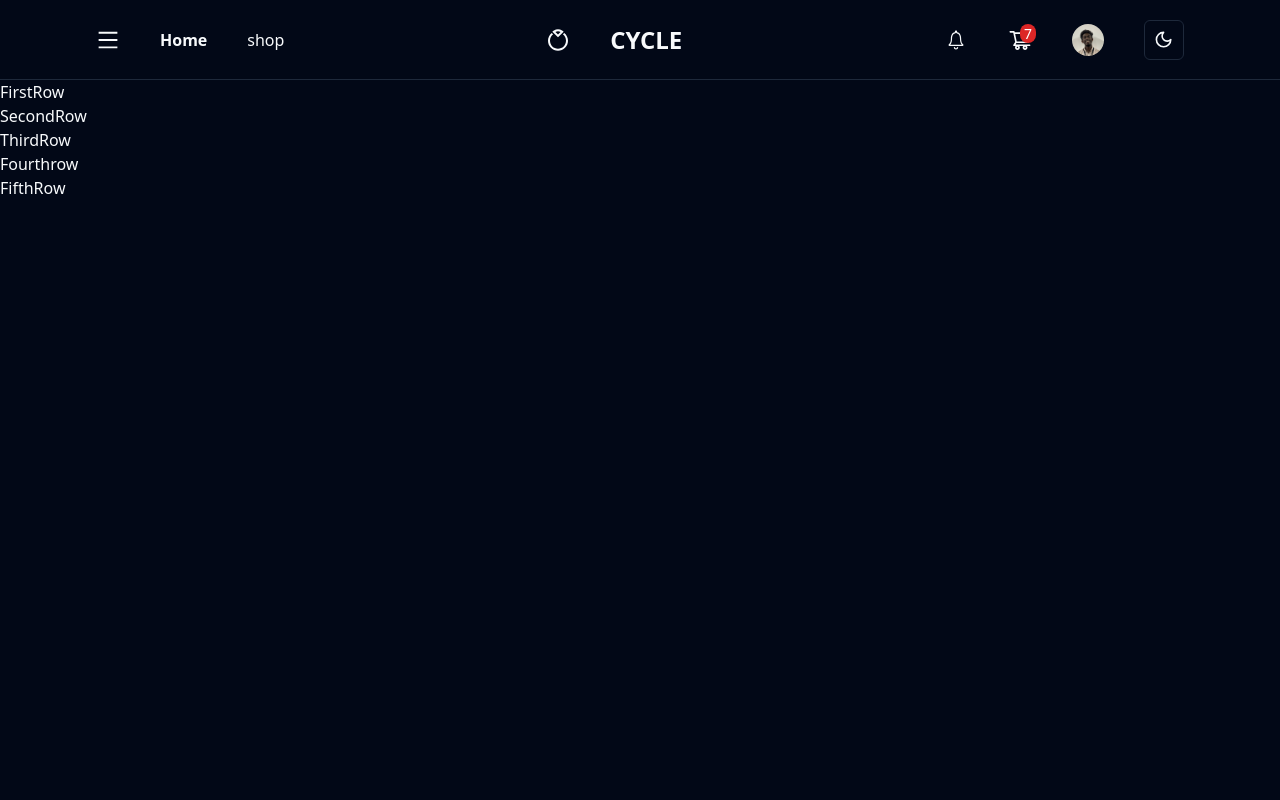
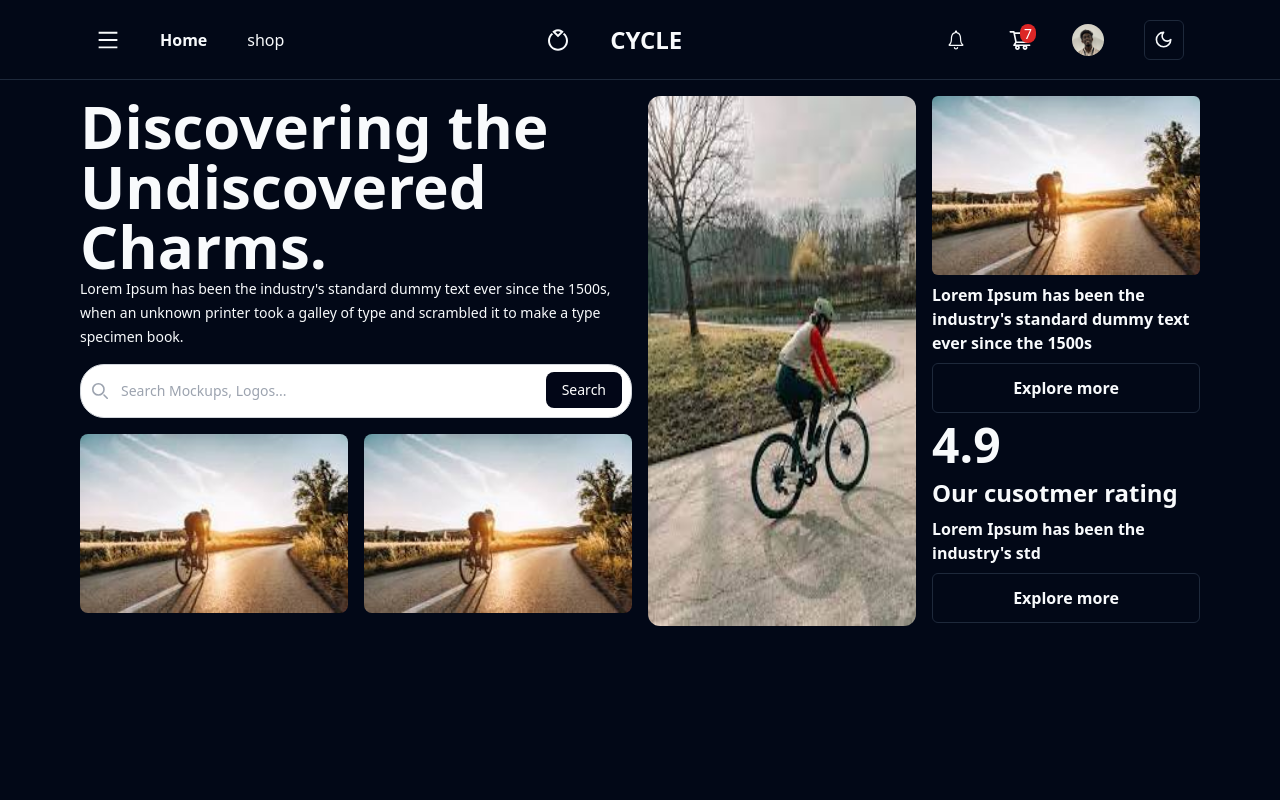
Before and after one commit to safeerep/cycle-shop-client, a React (Vite) app: page / in a window 1280 px wide. Shown: the top 800 px of the page. Built offline with nearby package versions, Linux system fonts and the light colour scheme.

Commit message:
feat: firstrow

```diff
--- a/src/components/FirstRow.tsx
+++ b/src/components/FirstRow.tsx
@@ -1,7 +1,99 @@
 const FirstRow = () => {
   return (
-    <div>FirstRow</div>
-  )
-}
+    <div className="grid lg:grid-cols-2 sm:grid-cols-1 w-full gap-4 mb-2 lg:px-20 md:px-12">
+      {/* leftside */}
+      <div className="py-4">
+        <span className="text-6xl font-bold">
+          Discovering the <br />
+          Undiscovered <br />
+          Charms.
+        </span>
+        <br />
+        <span className="text-sm">
+          Lorem Ipsum has been the industry's standard dummy text ever since the
+          1500s, when an unknown printer took a galley of type and scrambled it
+          to make a type specimen book.
+        </span>
 
-export default FirstRow
+        <form className=" mx-auto my-4">
+          <label
+            htmlFor="default-search"
+            className="mb-2 text-sm font-medium text-gray-900 sr-only dark:text-white"
+          >
+            Search
+          </label>
+          <div className="relative">
+            <div className="absolute inset-y-0 start-0 flex items-center ps-3 pointer-events-none">
+              <svg
+                className="w-4 h-4 text-gray-500 dark:text-gray-400"
+                aria-hidden="true"
+                xmlns="http://www.w3.org/2000/svg"
+                fill="none"
+                viewBox="0 0 20 20"
+              >
+                <path
+                  stroke="currentColor"
+                  stroke-linecap="round"
+                  stroke-linejoin="round"
+                  stroke-width="2"
+                  d="m19 19-4-4m0-7A7 7 0 1 1 1 8a7 7 0 0 1 14 0Z"
+                />
+              </svg>
+            </div>
+            <input
+              type="search"
+              id="default-search"
+              className="block w-full p-4 ps-10 text-sm border border-gray-300 rounded-3xl  "
+              placeholder="Search Mockups, Logos..."
+              required
+            />
+            <button
+              type="submit"
+              className=" absolute end-2.5 bottom-2.5 focus:ring-4 focus:outline-none text-white font-medium rounded-lg text-sm px-4 py-2 bg-slate-950 "
+            >
+              Search
+            </button>
+          </div>
+        </form>
+        <div className="flex justify-center gap-4">
+            <img className="rounded-lg w-1/2" src="/cycling-1.jpg" alt="" />
+            <img className="rounded-lg w-1/2" src="/cycling-1.jpg" alt="" />
+        </div>
+      </div>
+      {/* rightside */}
+      <div className="py-4">
+        <div className="grid grid-cols-2 gap-4 mb-2 ">
+            {/* left in left */}
+            <div>
+                <img className="h-[530px] rounded-xl" src="/cycling-h.jpg" alt="" />
+            </div>
+            {/* right in left */}
+            <div className="gap-y-2 flex flex-col">
+                <img src="/cycling-1.jpg" className="w-full rounded-md" alt="" />
+                <span className="font-semibold text-md">
+                Lorem Ipsum has been the industry's standard dummy text ever since the 1500s
+                </span>
+                <button className="border p-3 rounded-md">
+                    <span className="font-semibold">Explore more</span>
+                </button>
+                <span className="text-5xl font-bold">
+                    4.9
+                </span>
+                <span className="text-2xl font-semibold">
+                   Our cusotmer rating
+                </span>
+                <span className="font-semibold text-md">
+                Lorem Ipsum has been the industry's std
+                </span>
+                <button className="border p-3 rounded-md">
+                    <span className="font-semibold">Explore more</span>
+                </button>
+            </div>
+        </div>
+
+      </div>
+    </div>
+  );
+};
+
+export default FirstRow;
--- a/src/components/Homepage.tsx
+++ b/src/components/Homepage.tsx
@@ -1,19 +1,19 @@
 import {
     FirstRow,
-    SecondRow,
-    ThirdRow,
-    Fourthrow,
-    FifthRow,
+    // SecondRow,
+    // ThirdRow,
+    // Fourthrow,
+    // FifthRow,
 } from "./index"
 
 const Homepage = () => {
   return (
     <>
     <FirstRow />
-    <SecondRow />
+    {/* <SecondRow />
     <ThirdRow />
     <Fourthrow />
-    <FifthRow />
+    <FifthRow /> */}
     </>
   )
 }
```
Also changed, not shown: public/cycling-1.jpg (added), public/cycling-h.jpg (added).
